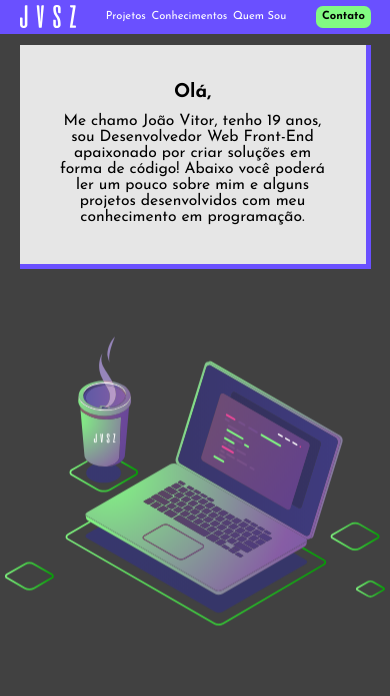
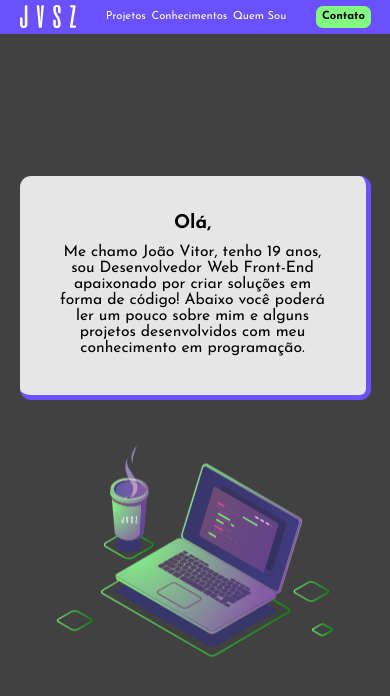
Before and after one commit to joaovsz/portfolio-2022, a React (Vite) app: page / in a window 390 px wide. Shown: the top 696 px of the page. Built offline with nearby package versions, Linux system fonts and the light colour scheme.

Commit message:
Add RevealTop animation

```diff
--- a/src/global.css
+++ b/src/global.css
@@ -100,16 +100,26 @@ main{
 
   #Apresentation .Container{
     flex-direction:column;
-    justify-content:flex-start;
+    justify-content:center;
   }
   #Apresentation .Container .description-card{
     left:0;
     top:1rem;
     width:90vw;
-    border-radius:0px;
+    border-radius:1rem;
+    animation: revealMobile 2s linear;
   }
   #Apresentation .Container .img-pc{
-    height:55%;
+    height:40%;
   }
 
 }
+
+@keyframes revealMobile {
+  0%{
+      top: -100vh
+  }
+  100%{
+      top: 1rem
+  }
+}
```
